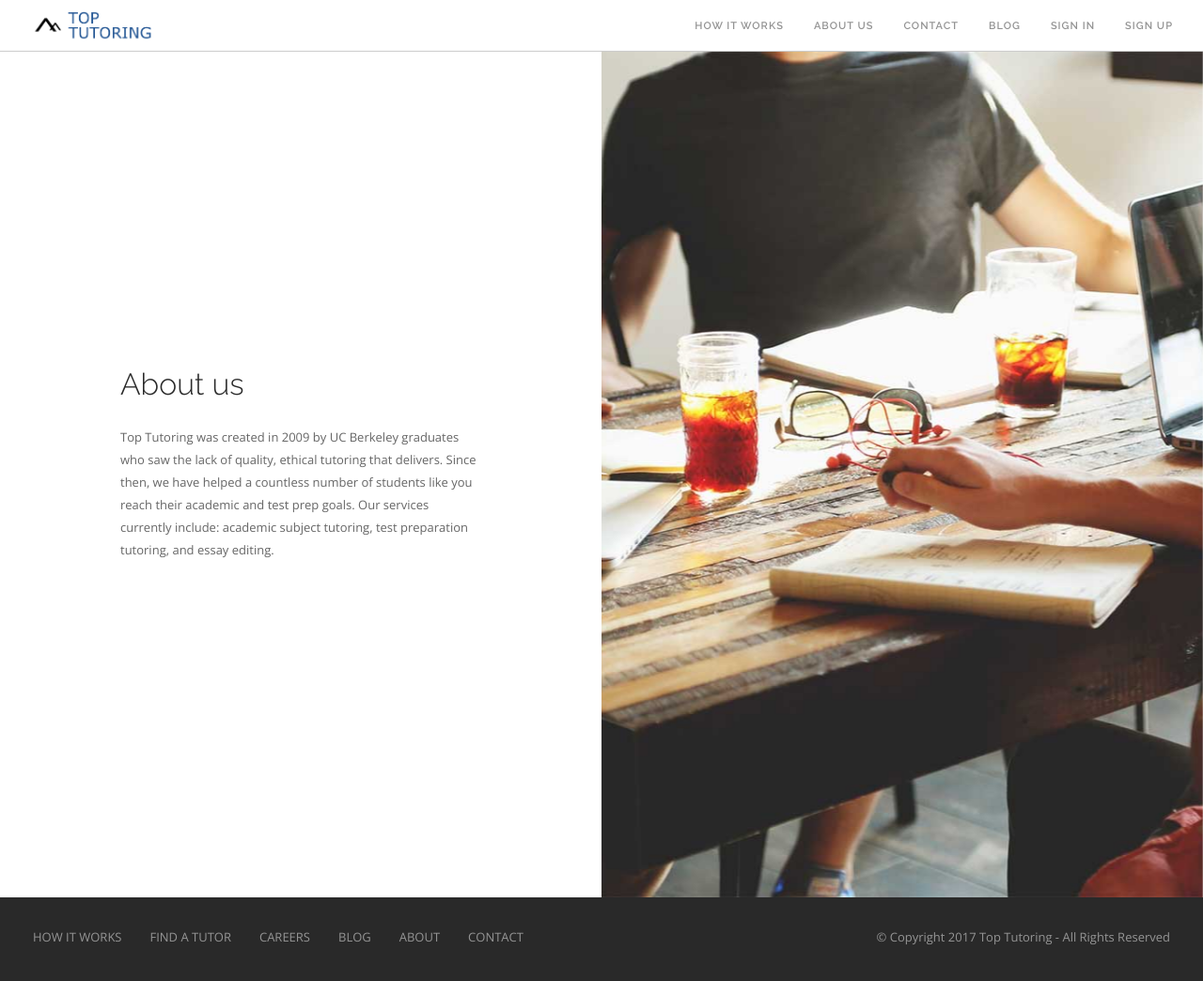
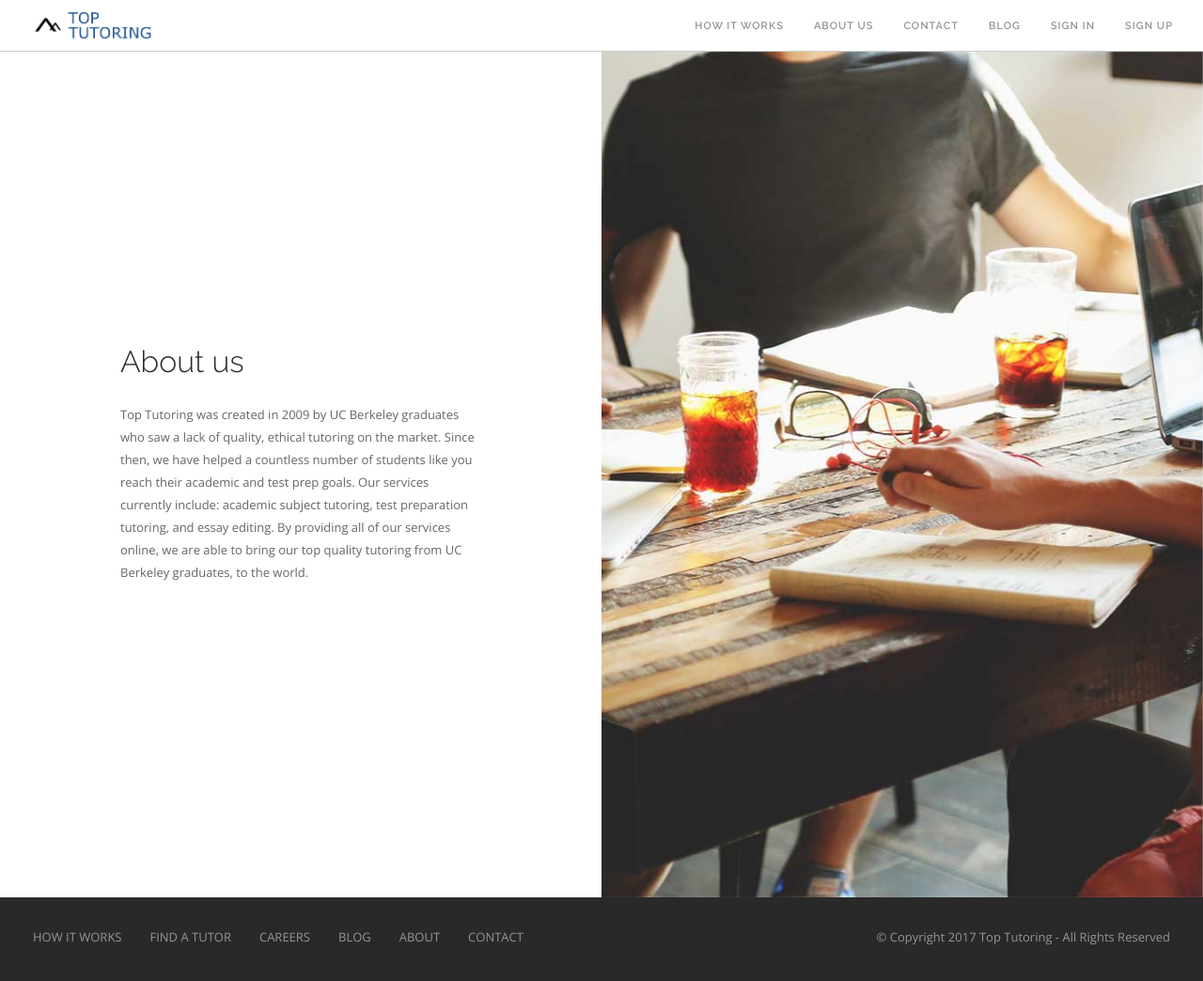
Before and after one commit to toptutoring/ttutoring, a Jekyll site: the page built from about_us/index.html, in a window 1280 px wide. Shown: the whole page at 94% size. Built offline with Jekyll 4.4.1, drawn with Linux system fonts in a browser that asks for light colours.

Commit message:
about us message updated

```diff
--- a/about_us/index.html
+++ b/about_us/index.html
@@ -12,6 +12,6 @@ weight: 2
   </div>
   <div class="col-md-6 content">
     <h3>About us</h3>
-    <p class="mb0">Top Tutoring was created in 2009 by UC Berkeley graduates who saw the lack of quality, ethical tutoring that delivers. Since then, we have helped a countless number of students like you reach their academic and test prep goals. Our services currently include: academic subject tutoring, test preparation tutoring, and essay editing.<br><br></p>
+    <p class="mb0">Top Tutoring was created in 2009 by UC Berkeley graduates who saw a lack of quality, ethical tutoring on the market. Since then, we have helped a countless number of students like you reach their academic and test prep goals. Our services currently include: academic subject tutoring, test preparation tutoring, and essay editing. By providing all of our services online, we are able to bring our top quality tutoring from UC Berkeley graduates, to the world.<br><br></p>
   </div>
 </section></div>
```
